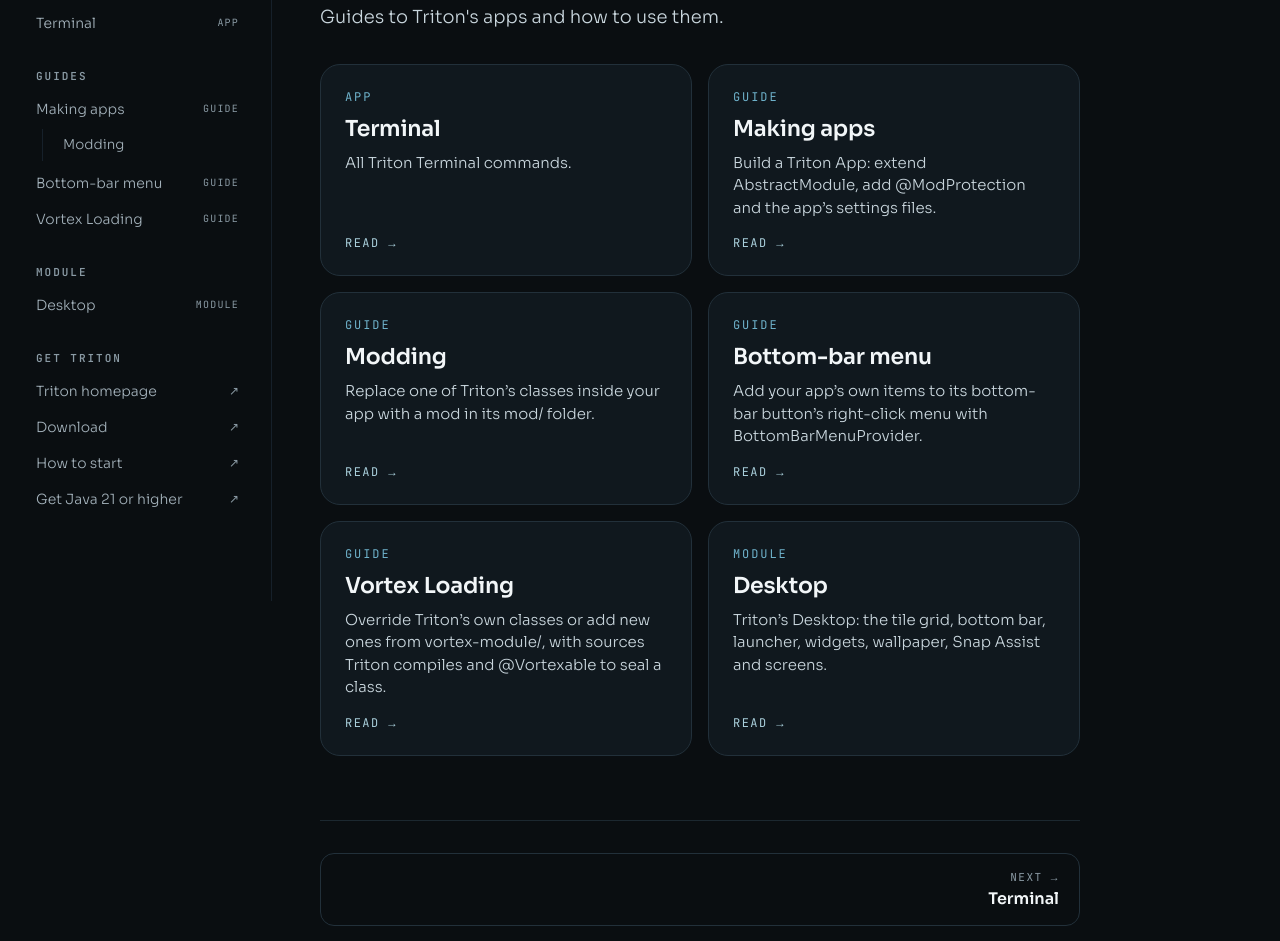
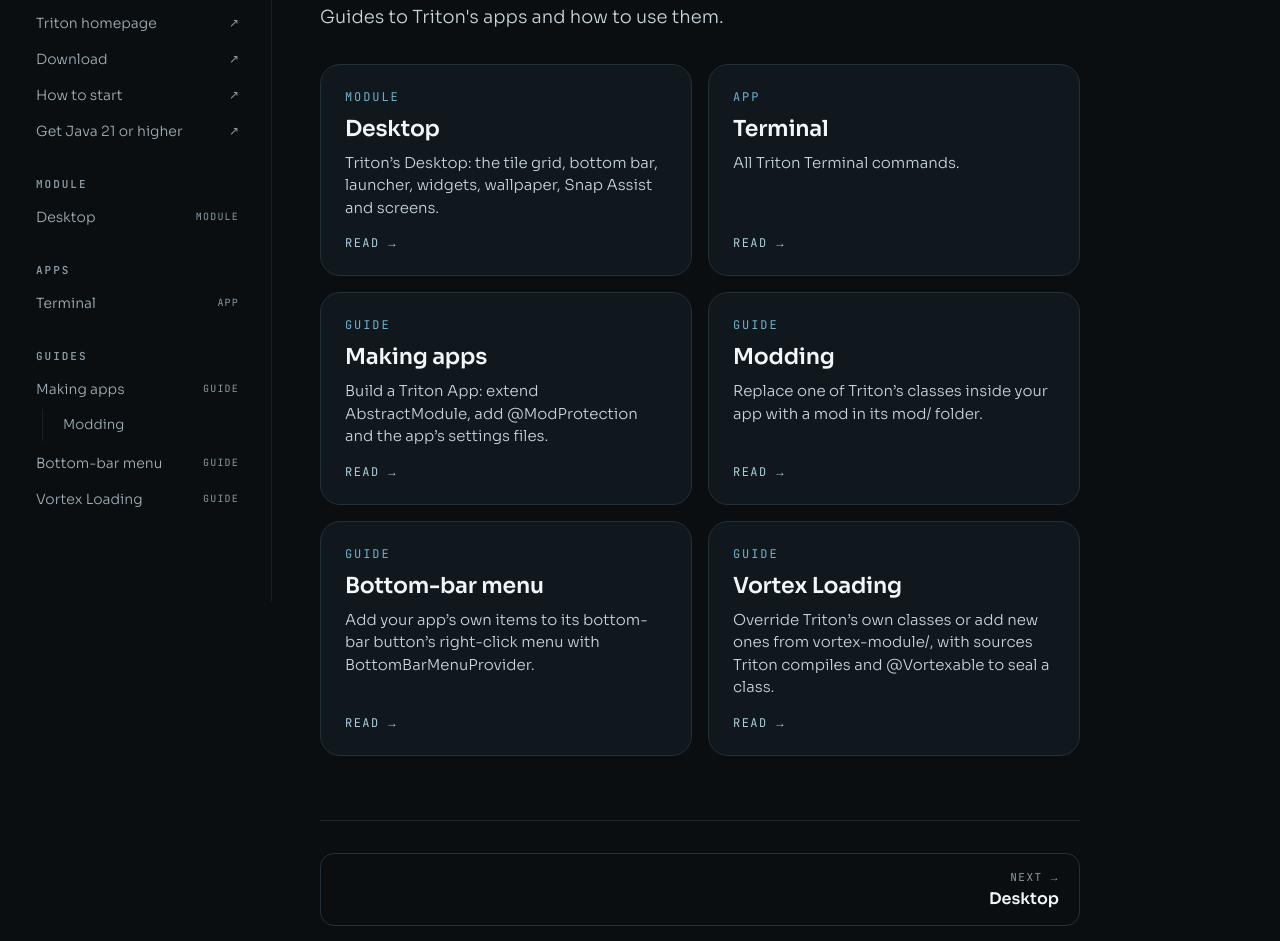
Before and after one commit to Strombos/strombos.github.io, a plain HTML site: page docs/index.html in a window 1280 px wide. Shown: the part 199-1140 px from the top of the page. Drawn offline with Linux system fonts and the light colour scheme.

Commit message:
Docs: sidebar in reading order (Get Triton, Booting, Module, Accessibility, Apps, Guides)
A GROUPS list in docs.js now sets the order of the sidebar groups, the overview cards and previous/next. Get Triton moves up under Overview. Cache-bust bumped to v=10.

Co-Authored-By: Claude Opus 5.5 <noreply@anthropic.com>

```diff
--- a/docs/bottom-bar-menu/index.html
+++ b/docs/bottom-bar-menu/index.html
@@ -8,7 +8,7 @@
 <link rel="preconnect" href="https://fonts.googleapis.com">
 <link rel="preconnect" href="https://fonts.gstatic.com" crossorigin>
 <link href="https://fonts.googleapis.com/css2?family=Sora:wght@300;600;800&amp;family=JetBrains+Mono:wght@400;600&amp;display=swap" rel="stylesheet">
-<link rel="stylesheet" href="../docs.css?v=9">
+<link rel="stylesheet" href="../docs.css?v=10">
 </head>
 <body>
 <a class="skip" href="#main">Skip to content</a>
@@ -365,6 +365,6 @@ public List&lt;BottomBarMenuItem&gt; bottomBarMenuItems() {
   <span>© 2026 Strombos</span>
 </footer>
 
-<script src="../docs.js?v=9"></script>
+<script src="../docs.js?v=10"></script>
 </body>
 </html>
--- a/docs/docs.js
+++ b/docs/docs.js
@@ -2,7 +2,7 @@
 // When you change docs.css or docs.js, bump the ?v= number where every page loads them.
 // To add a doc: create docs/<name>/index.html (copy docs/terminal/index.html) and add ONE line to DOCS below.
 // The sidebar, the docs overview cards and the previous/next links are all built from this list.
-// The sidebar groups entries by tag (App → "Apps", Guide → "Guides", Module → "Module"), in the order tags first appear.
+// The sidebar groups entries by tag, in the order of GROUPS below (a tag not listed there goes last, under its own name).
 // An entry with parent: '<href>' is listed indented under that page, and comes right after it in previous/next.
 var DOCS = [
   { title: 'Terminal', href: 'terminal/', tag: 'App', desc: 'All Triton Terminal commands.' },
@@ -20,16 +20,24 @@ var DOCS = [
   var root = base + '../';                                  // URL of the homepage
   var norm = function (u) { return u.split('#')[0].split('?')[0].replace(/index\.html$/, '').replace(/\/$/, ''); };
   var here = norm(location.href);
-  // Group by tag, in the order each tag first appears; the sidebar and previous/next follow this order.
-  var GROUP_NAMES = { App: 'Apps', Guide: 'Guides' };
-  var groups = [];
+  // Sidebar groups, in reading order: boot Triton, use it, then build for it.
+  // The sidebar, the overview cards and previous/next all follow this order. Empty groups are not shown.
+  var GROUPS = [
+    { tag: 'Boot', title: 'Booting Triton' },
+    { tag: 'Module', title: 'Module' },
+    { tag: 'Accessibility', title: 'Accessibility' },
+    { tag: 'App', title: 'Apps' },
+    { tag: 'Guide', title: 'Guides' }
+  ];
+  var groups = GROUPS.map(function (g) { return { tag: g.tag, title: g.title, items: [] }; });
   var kids = function (p) { return DOCS.filter(function (d) { return d.parent && d.parent === p.href; }); };
   DOCS.forEach(function (d) {
     if (d.parent) return;   // listed under its parent page
     var g = groups.filter(function (x) { return x.tag === d.tag; })[0];
-    if (!g) groups.push(g = { tag: d.tag, title: GROUP_NAMES[d.tag] || d.tag, items: [] });
+    if (!g) groups.push(g = { tag: d.tag, title: d.tag, items: [] });
     g.items.push(d);
   });
+  groups = groups.filter(function (g) { return g.items.length; });
   var pages = [{ title: 'Overview', href: '' }];
   var addPage = function (p) { pages.push(p); kids(p).forEach(addPage); };
   groups.forEach(function (g) { g.items.forEach(addPage); });
@@ -47,18 +55,18 @@ var DOCS = [
     side.innerHTML =
       '<nav aria-label="Docs">' +
       '<div class="group"><span class="group-title">Documentation</span><ul>' + item(pages[0]) + '</ul></div>' +
+      '<div class="group"><span class="group-title">Get Triton</span><ul>' + ext.map(function (e) {
+        return '<li><a class="ext" href="' + esc(root + e[1]) + '">' + esc(e[0]) + '</a></li>';
+      }).join('') + '</ul></div>' +
       groups.map(function (g) {
         return '<div class="group"><span class="group-title">' + esc(g.title) + '</span><ul>' + g.items.map(item).join('') + '</ul></div>';
-      }).join('') +
-      '<div class="group"><span class="group-title">Get Triton</span><ul>' + ext.map(function (e) {
-        return '<li><a class="ext" href="' + esc(root + e[1]) + '">' + esc(e[0]) + '</a></li>';
-      }).join('') + '</ul></div></nav>';
+      }).join('') + '</nav>';
   }
 
   // ---- Overview cards ----
   var list = document.getElementById('doc-list');
   if (list) {
-    list.innerHTML = DOCS.map(function (d) {
+    list.innerHTML = pages.slice(1).map(function (d) {
       return '<li><a class="doc-card" href="' + esc(base + d.href) + '"><span class="tag">' + esc(d.tag) + '</span><strong>' + esc(d.title) + '</strong><span class="desc">' + esc(d.desc) + '</span><span class="go">Read →</span></a></li>';
     }).join('');
   }
--- a/docs/index.html
+++ b/docs/index.html
@@ -8,7 +8,7 @@
 <link rel="preconnect" href="https://fonts.googleapis.com">
 <link rel="preconnect" href="https://fonts.gstatic.com" crossorigin>
 <link href="https://fonts.googleapis.com/css2?family=Sora:wght@300;600;800&amp;family=JetBrains+Mono:wght@400;600&amp;display=swap" rel="stylesheet">
-<link rel="stylesheet" href="docs.css?v=9">
+<link rel="stylesheet" href="docs.css?v=10">
 </head>
 <body>
 <a class="skip" href="#main">Skip to content</a>
@@ -47,6 +47,6 @@
   <span>© 2026 Strombos</span>
 </footer>
 
-<script src="docs.js?v=9"></script>
+<script src="docs.js?v=10"></script>
 </body>
 </html>
```
Also changed, not shown: docs/making-apps/index.html (+2 -2 lines), docs/making-apps/modding/index.html (+2 -2 lines), docs/module/desktop/index.html (+2 -2 lines), docs/terminal/index.html (+2 -2 lines), docs/vortex-loading/index.html (+2 -2 lines).
